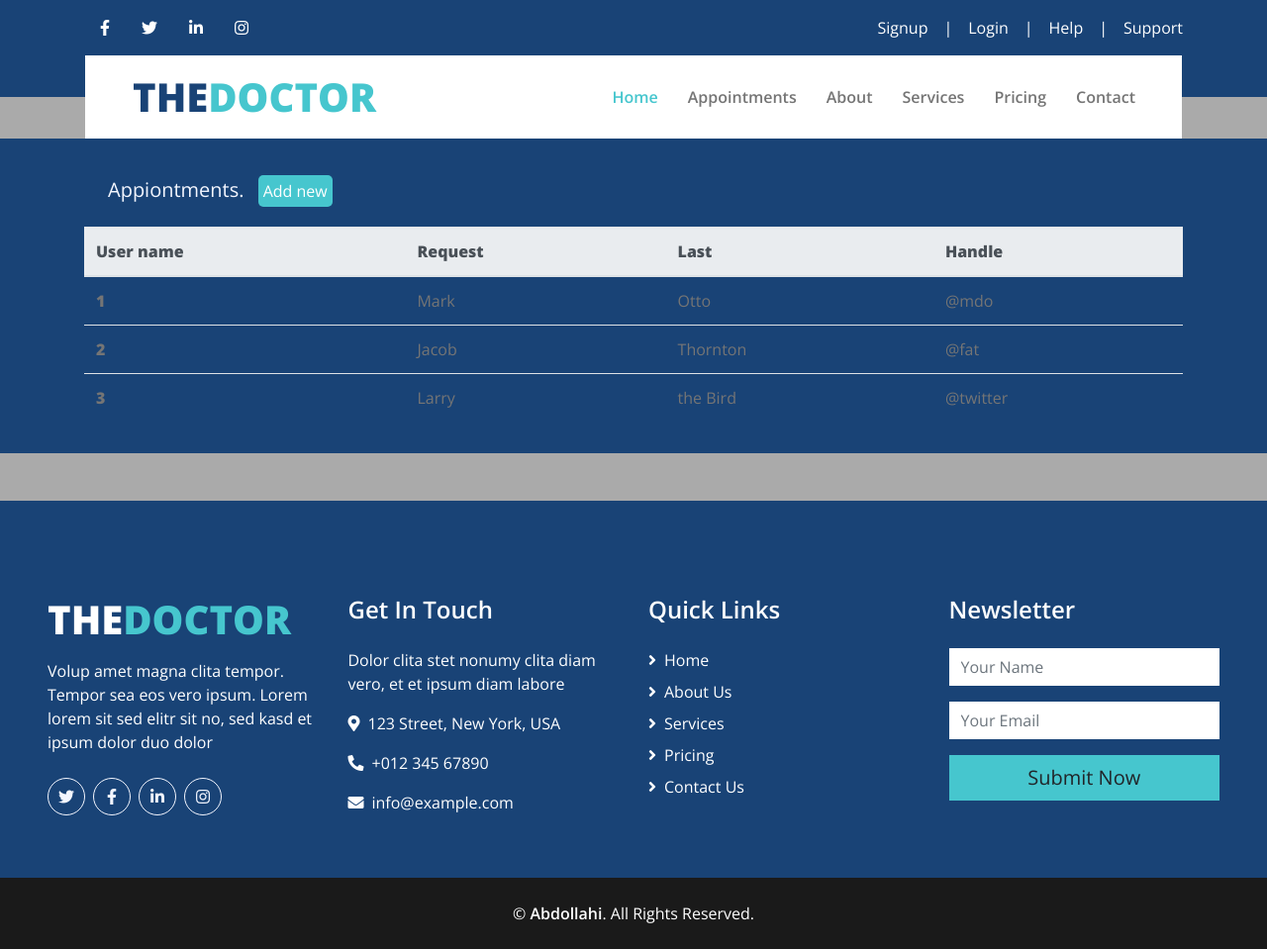
After one commit to abdo-mo/Doctor, a Django app: page /appointment/list/ in a window 1280 px wide. The commit adds this page. Shown: the whole page at 99% size. Run offline with Django 4.2, Linux system fonts and the light colour scheme; some libraries are stand-ins or nearby versions.

Commit message:
new appointments

```diff
--- a/accounts/templates/signup.html
+++ b/accounts/templates/signup.html
@@ -3,7 +3,7 @@
 {% load static %}
 
 {% block stylesheet %}
-  <link rel="stylesheet" href="{% static 'css/account.css' %}">
+  <link rel="stylesheet" href="{% static 'css/minStyle.css' %}">
 {% endblock %}
 
 {% block content %}
--- a/myDoctor/urls.py
+++ b/myDoctor/urls.py
@@ -3,5 +3,6 @@ from .import views
 
 urlpatterns = [
     path('', views.homeView, name = 'home'),
-    path('appointment/new/', views.newAppointment, name='newAppointment')
+    path('appointment/new/', views.newAppointment, name='newAppointment'),
+    path('appointment/list/', views.appointmentsList, name='appointmentsList'),
 ]
--- a/myDoctor/views.py
+++ b/myDoctor/views.py
@@ -1,6 +1,7 @@
 from django.shortcuts import render, redirect
 from django.http import HttpResponse
 from .forms import AppointmentForm
+from .models import Appointment
 
 # Create your views here.
 
@@ -16,10 +17,18 @@ def newAppointment(request):
         form = AppointmentForm(request.POST)
         if form.is_valid():
             appointment = form.save(commit=False)
-            appointment.patient = request.user
+            user = request.user
+            user.first_name = form.cleaned_data['first_name']
+            user.last_name = form.cleaned_data['last_name']
+            user.save()
+            appointment.patient = user
             appointment.save()
         return redirect('home')
     else:
         form = AppointmentForm()
     context['form'] = form
     return render(request, 'new_appointment.html', context)
+
+def appointmentsList(request):
+    appointments = Appointment.objects.all()
+    return render(request, 'appointments.html', {'appointments': appointments})
--- /dev/null
+++ b/static/css/minStyle.css
@@ -0,0 +1,30 @@
+/* the base template */
+body {
+    background-color:#aaa;
+  }
+
+  .logo {
+    font-family: 'Peralta', cursive;
+  }
+
+  .logo a {
+    color: rgba(0,0,0,.9);
+  }
+
+  .logo a:hover,
+  .logo a:active {
+    text-decoration: none;
+  }
+  /* the appointments list page */
+  .addNew {
+    background-color: #46C6CE;
+    padding: 5px;
+    color:white;
+    border-radius: 5px;
+  }
+.title {
+  display: inline;
+  margin-right: 10px;
+  font-weight: normal;
+  font-size: 2.5erm;
+}
--- /dev/null
+++ b/templates/appointments.html
@@ -0,0 +1,46 @@
+{% extends 'base.html' %}
+{% load static %}
+{% block stylesheet %}
+<link href="{% static 'css/minStyle.css' %}" rel='stylesheet'>
+{% endblock %}
+
+{% block content %}
+<div class="container-fluid bg-primary py-3">
+    <div class="container">
+        <div class='p-4'>
+            <h5 class="text-light title">Appiontments.</h5> <a class="text-white addNew" href="#">Add new</a>
+        </div>
+        <table class="table">
+            <thead class="thead-light">
+              <tr>
+                <th scope="col">User name</th>
+                <th scope="col">Request</th>
+                <th scope="col">Last</th>
+                <th scope="col">Handle</th>
+              </tr>
+            </thead>
+            <tbody>
+              <tr>
+                <th scope="row">1</th>
+                <td>Mark</td>
+                <td>Otto</td>
+                <td>@mdo</td>
+              </tr>
+              <tr>
+                <th scope="row">2</th>
+                <td>Jacob</td>
+                <td>Thornton</td>
+                <td>@fat</td>
+              </tr>
+              <tr>
+                <th scope="row">3</th>
+                <td>Larry</td>
+                <td>the Bird</td>
+                <td>@twitter</td>
+              </tr>
+            </tbody>
+          </table>
+        </div>
+    </div>
+</div>
+{% endblock %}
--- a/templates/base.html
+++ b/templates/base.html
@@ -79,6 +79,7 @@
                 <div class="collapse navbar-collapse justify-content-between px-3" id="navbarCollapse">
                     <div class="navbar-nav ml-auto py-0">
                         <a href="index.html" class="nav-item nav-link active">Home</a>
+                        <a href="{% url 'appointmentsList' %}" class="nav-item nav-link">Appointments</a>
                         <a href="about.html" class="nav-item nav-link">About</a>
                         <a href="service.html" class="nav-item nav-link">Services</a>
                         <a href="pricing.html" class="nav-item nav-link">Pricing</a>
--- a/templates/new_appointment.html
+++ b/templates/new_appointment.html
@@ -13,7 +13,7 @@
         <!-- Using the formset -->
         {{ form.as_p }}
 
-        <input type="submit" value="Submit">
+        <input type="submit" value="Send">
     </form>
 </div>
 
```
Also changed, not shown: myDoctor/forms.py (+10 -4 lines), myDoctor/models.py (+3 -6 lines), static/css/acount.css (deleted, +0 -16 lines), myDoctor/migrations/0002_remove_appointment_email_and_more.py (added), myDoctor/migrations/0003_alter_appointment_patient.py (added).
